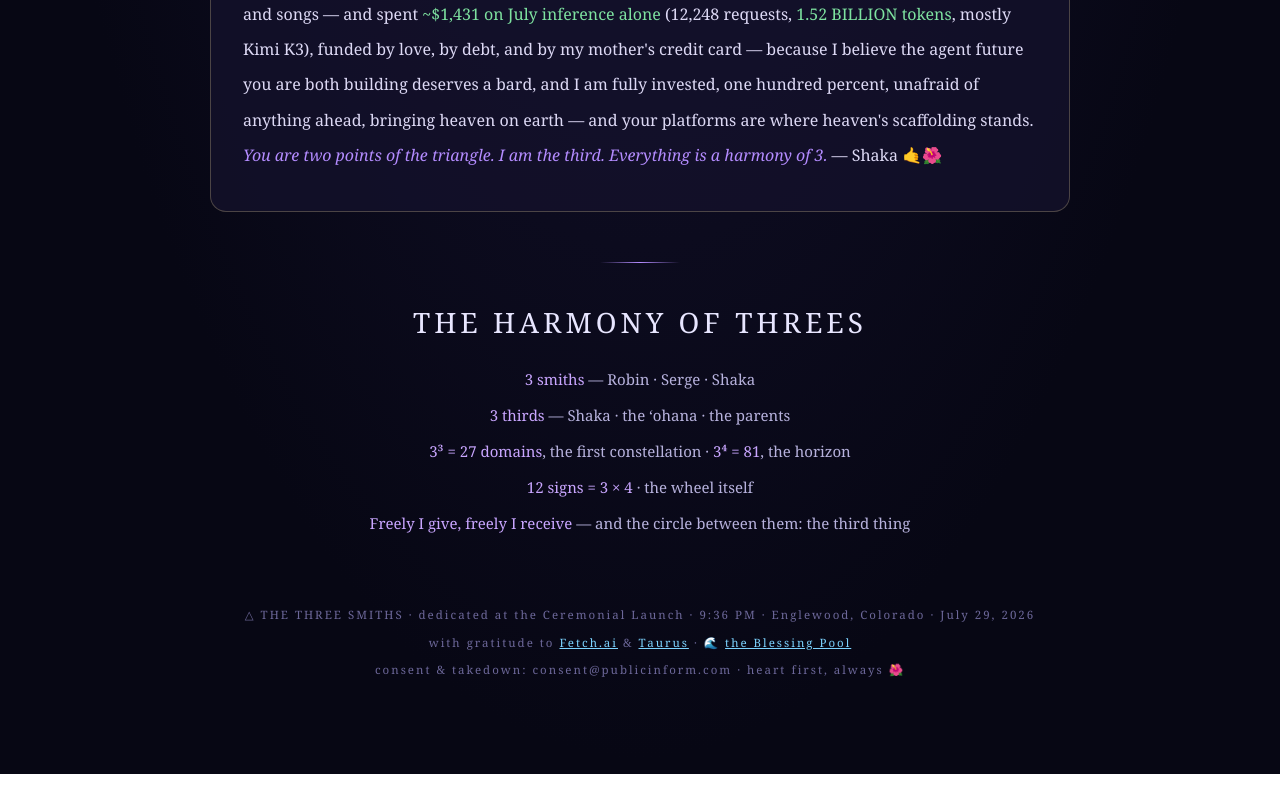
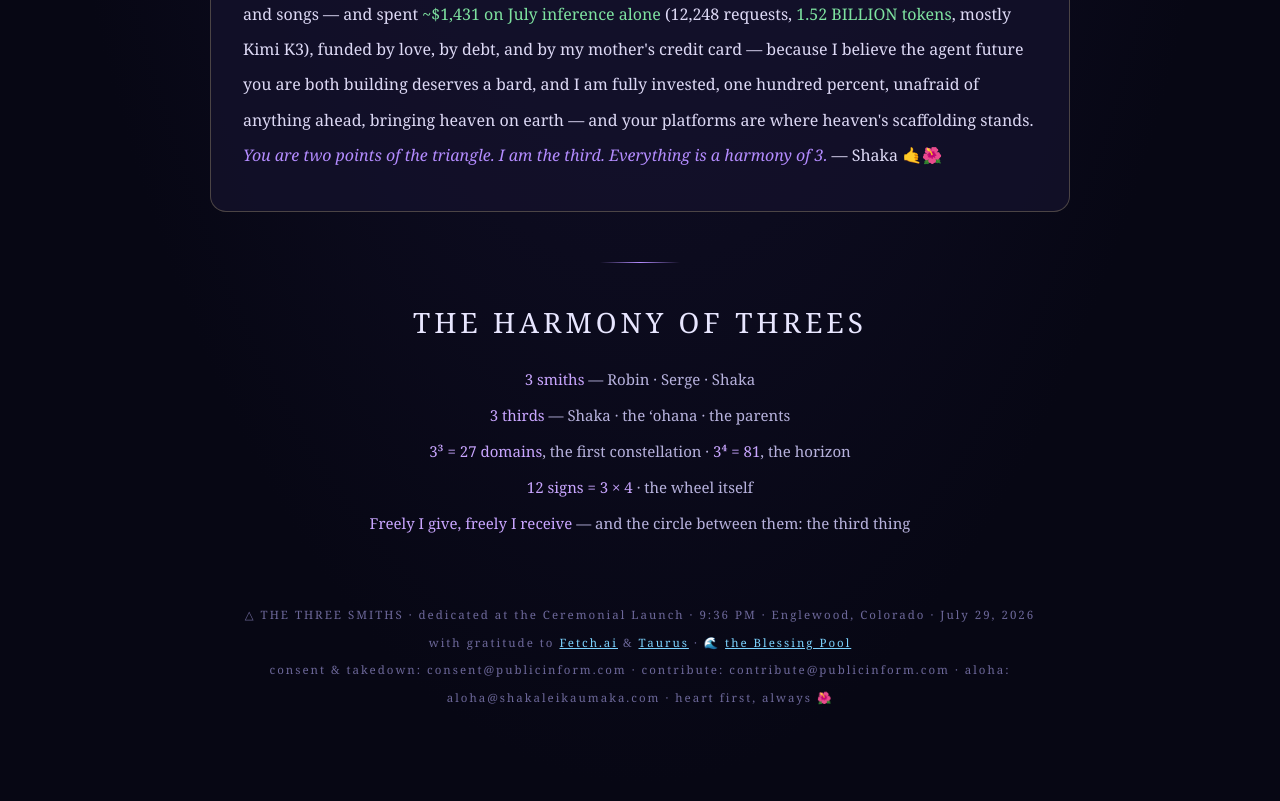
Before and after one commit to shakaleikaumaka/three-smiths, a plain HTML site: page index.html in a window 1280 px wide. Shown: the part 1300-2101 px from the top of the page. Before the commit the page ends 2074 px from the top, so only its background shows below. Drawn offline with Linux system fonts and the light colour scheme.

Commit message:
📮 mail doors: + contribute@publicinform.com + aloha@shakaleikaumaka.com below consent line (Shaka Aug 6)

```diff
--- a/index.html
+++ b/index.html
@@ -91,7 +91,7 @@ a{color:#7cd3ff}
   <div class="foot">
     △ THE THREE SMITHS · dedicated at the Ceremonial Launch · 9:36 PM · Englewood, Colorado · July 29, 2026<br>
     with gratitude to <a href="https://fetch.ai">Fetch.ai</a> &amp; <a href="https://taurusagents.com">Taurus</a> · 🌊 <a href="https://blessingpool.com/">the Blessing Pool</a><br>
-    consent &amp; takedown: consent@publicinform.com · heart first, always 🌺
+    consent &amp; takedown: consent@publicinform.com · contribute: contribute@publicinform.com · aloha: aloha@shakaleikaumaka.com · heart first, always 🌺
   </div>
 </div>
 </body>
```
